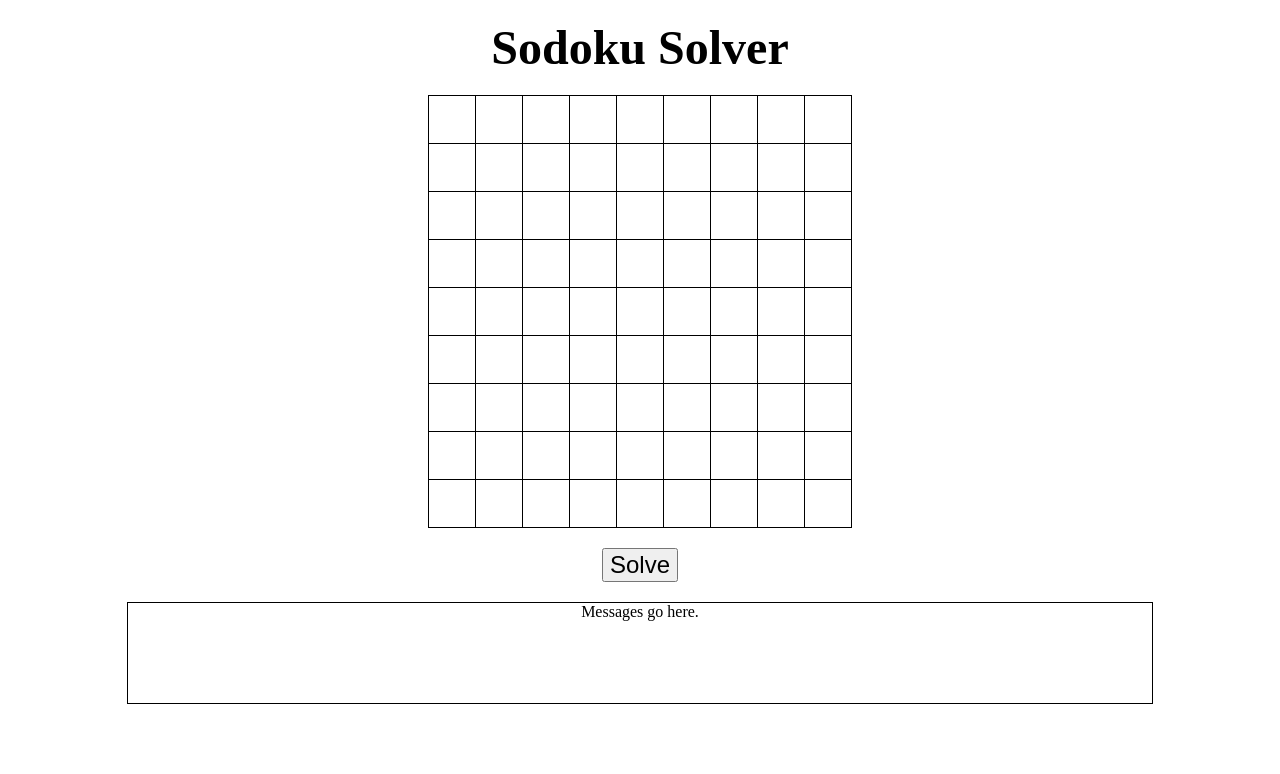
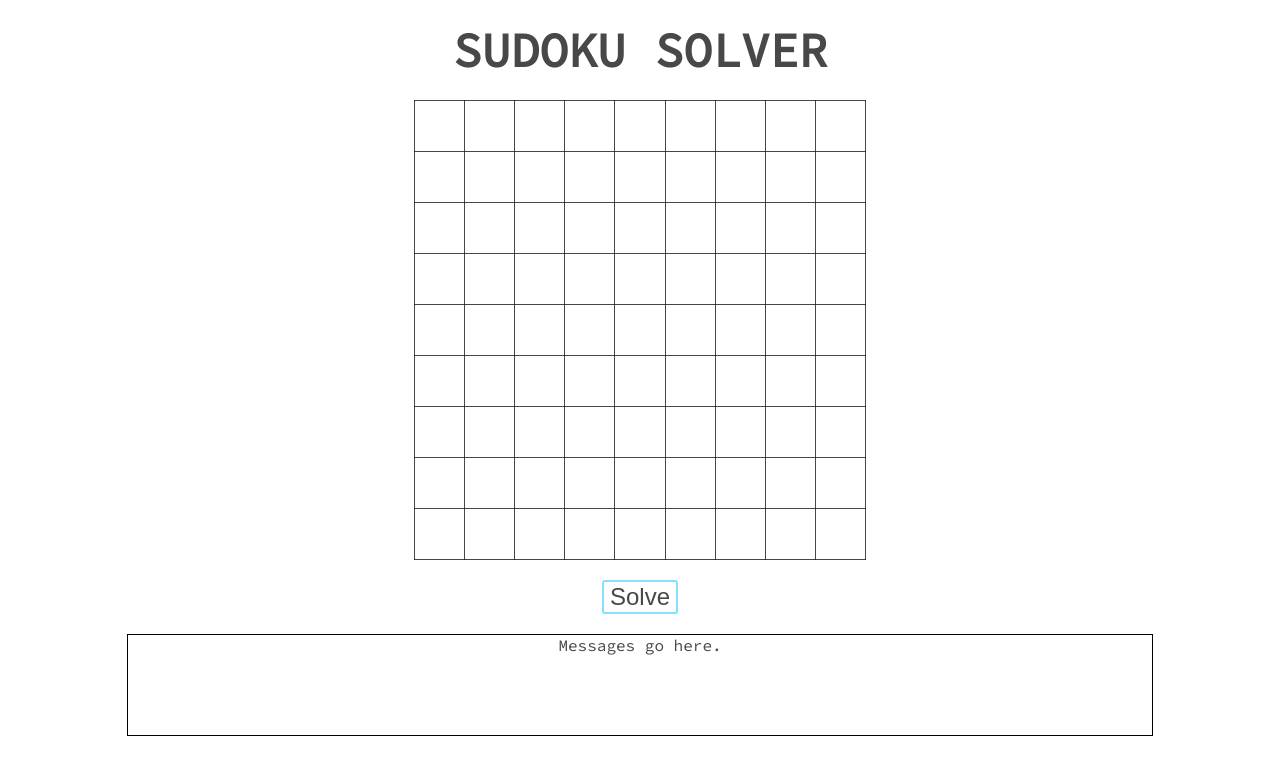
Before and after one commit to brekt/sudoku, a plain HTML site: page index.html in a window 1280 px wide. Drawn offline with Linux system fonts and the light colour scheme.

Commit message:
Playing with some styling.

```diff
--- a/index.html
+++ b/index.html
@@ -1,11 +1,12 @@
 <!DOCTYPE html>
 <head>
   <title>Sudoku Solver</title>
+  <link href='https://fonts.googleapis.com/css?family=Source+Code+Pro:200,400' rel='stylesheet' type='text/css'>
   <link rel="stylesheet" type="text/css" href="style.css">
 </head>
 <body>
   <nav>
-    <h1>Sodoku Solver</h1>
+    <h1>Sudoku Solver</h1>
   </nav>
   <table id="table">
   </table>
@@ -32,7 +33,9 @@
         var keyCode = event.which;
         var num = keyCode - 48;
         if (num >= 1 && num <= 9) {
-          this.innerHTML = num.toString().fontcolor('black');
+          this.innerHTML = num.toString(); // replaced deprecated fontcolor() with this.style.color
+          this.style.color = 'hsla(0,0%,10%,1)';
+          this.style.backgroundColor = "hsl(180,100%,90%)";
           if (this.cell[1] < 8) {
             this.nextSibling.focus();
           } else {
--- a/style.css
+++ b/style.css
@@ -1,7 +1,15 @@
+/*
+Notes:
+Flexbox/wrapper div so messages are displayed in second column at larger vw.
+*/
+
+
 body {
   margin: 0;
   padding: 0;
   width: 100%;
+  font-family: 'Source Code Pro', monospace;
+  color: hsla(0,0%,10%,0.8);
 }
 
 nav {
@@ -11,14 +19,15 @@ nav {
 
 nav h1 {
   text-align: center;
-  width: 30%;
+  max-width: 80vw;
   margin: 20px auto 20px auto;
   font-size: 3em;
+  text-transform: uppercase;
 }
 
 table, td {
   margin: auto;
-  border: 1px solid black;
+  border: 1px solid hsla(0,0%,10%,0.8);
   border-collapse: collapse;
 }
 
@@ -26,6 +35,11 @@ td {
   font-size: 2em;
   padding: 5px 15px 5px 15px;
   color: white;
+}
+
+td:focus {
+  background-color: hsl(0, 100%, 90%);
+  color: hsl(0, 100%, 90%);
 }
 
 #solve {
@@ -36,12 +50,28 @@ td {
 
 button {
   font-size: 1.5em;
+  color: inherit;
+  border: 2px solid hsla(195,100%,70%,0.8);
+  background-color: hsla(0,100%,100%,0);
+  border-radius: 3px;
+}
+
+button:active {
+  background-color: hsla(195,100%,70%,0.8);
+  color: #fff;
+  border-color: #fff;
+  border-radius: 3px;
+  box-shadow: inset 1 5px 5px -5px hsla(190,10%,10%,1);
+}
+
+button:focus {
+  outline: none;
 }
 
 #message {
   text-align: center;
   width: 80%;
-  height: 100px;;
-  margin: 20px auto 0 auto;
+  height: 100px;
+  margin: 20px auto 10px auto;
   border: solid black 1px;
 }
```
